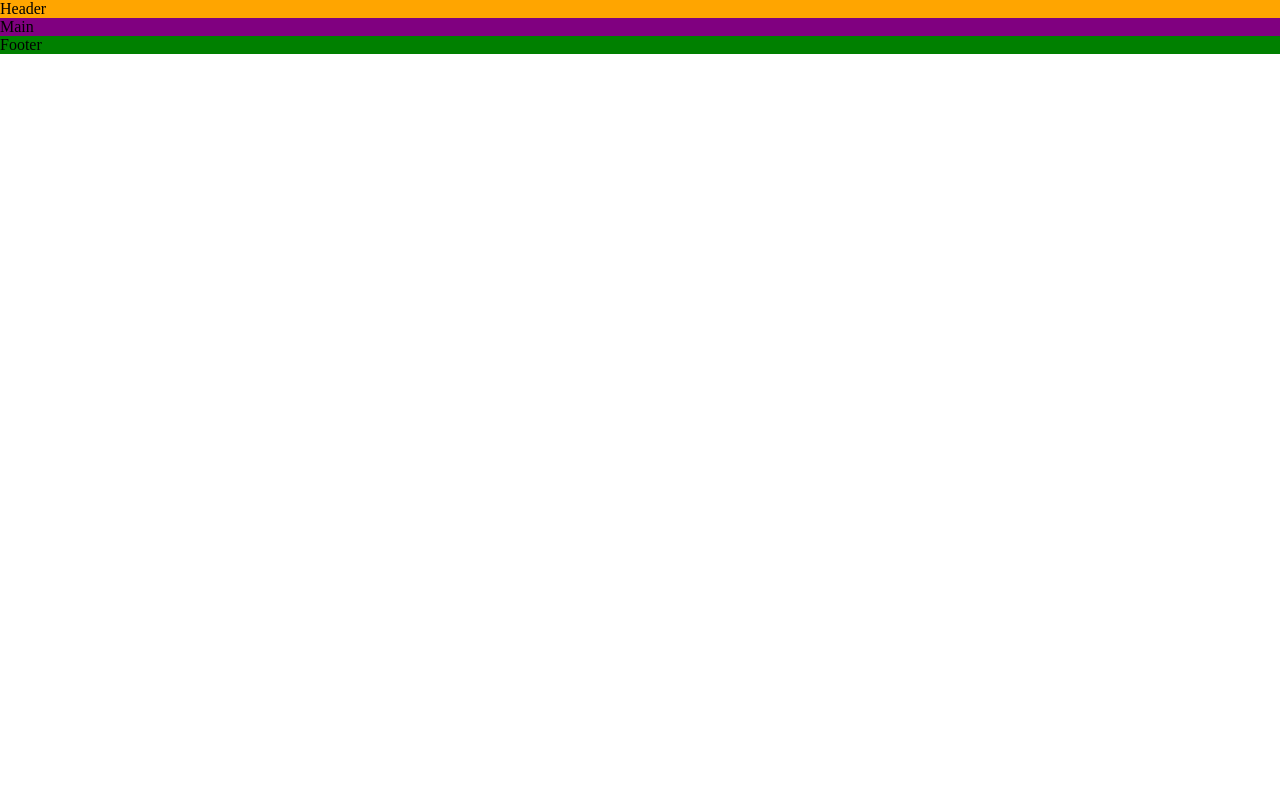
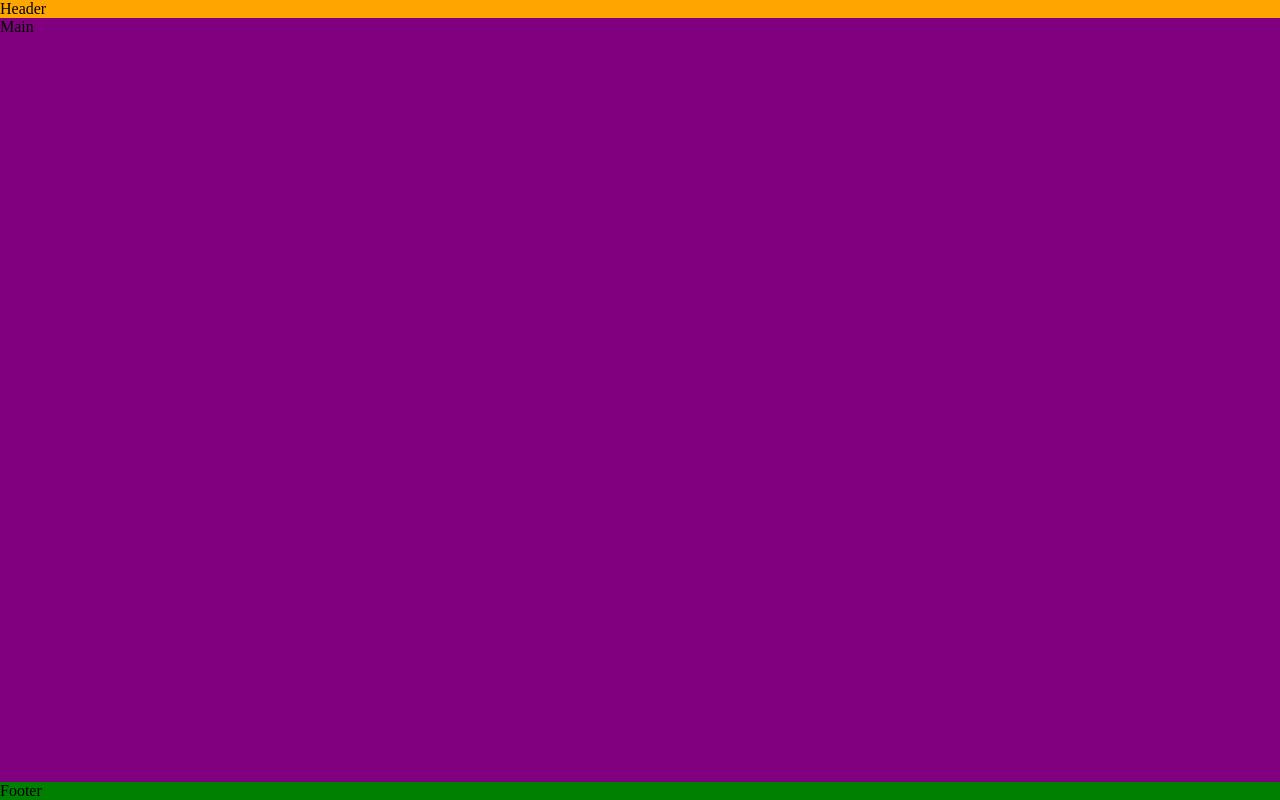
Before and after one commit to eddy-bryan/nexus-tech, a plain HTML site: page index.html in a window 1280 px wide. Drawn offline with Linux system fonts and the light colour scheme.

Commit message:
Added google fonts to stylesheet

```diff
--- a/assets/css/style.css
+++ b/assets/css/style.css
@@ -1,8 +1,17 @@
+/* Google fonts import */
+@import url('https://fonts.googleapis.com/css2?family=Orbitron:wght@400;700&family=Play:wght@400;700&display=swap');
+
 /* Asterisk wildcard selector to override HTML default styles */
 * {
     padding: 0;
     margin: 0;
     box-sizing: border-box;
+}
+
+body {
+    display: flex;
+    flex-direction: column;
+    min-height: 100vh;
 }
 
 header {
@@ -11,6 +20,8 @@ header {
 
 main {
     background-color: purple;
+    /* Makes the main content take up all available space between the header and the footer */
+    flex: 1 0 auto;
 }
 
 footer {
```
